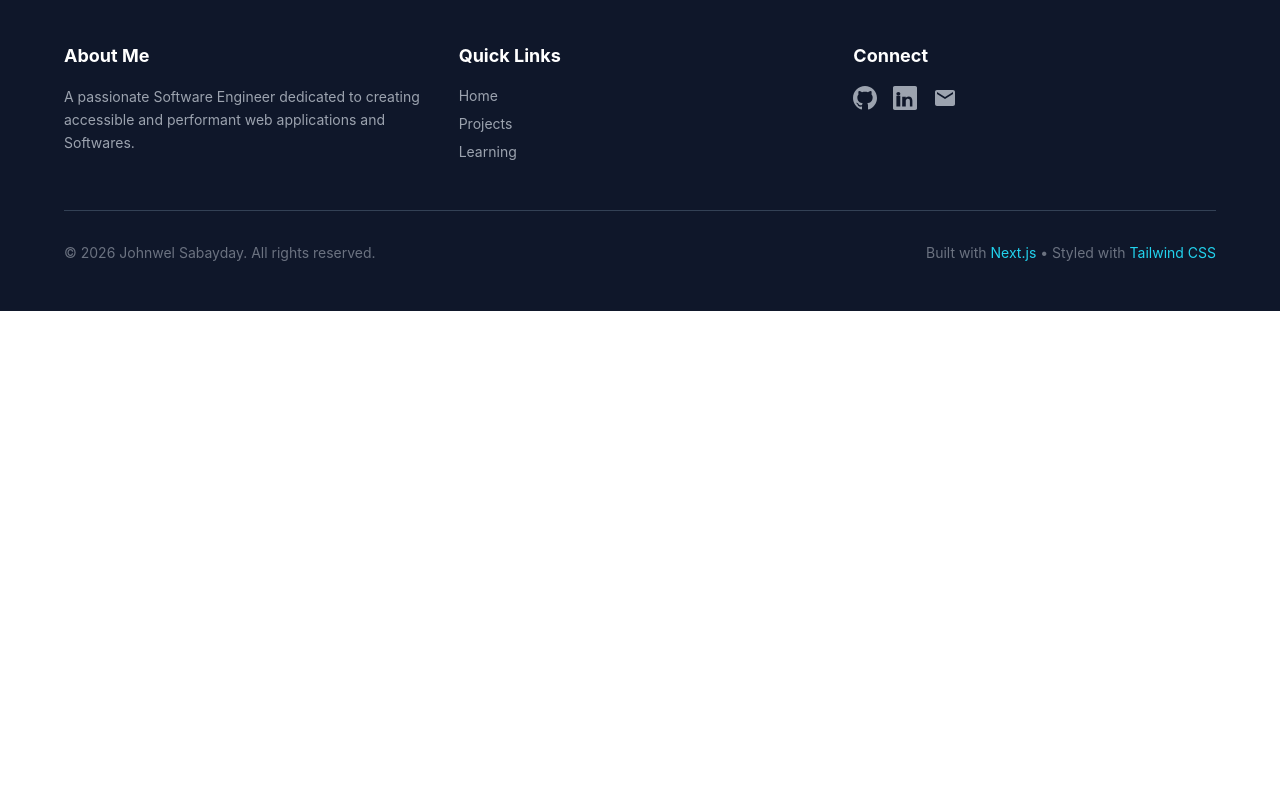
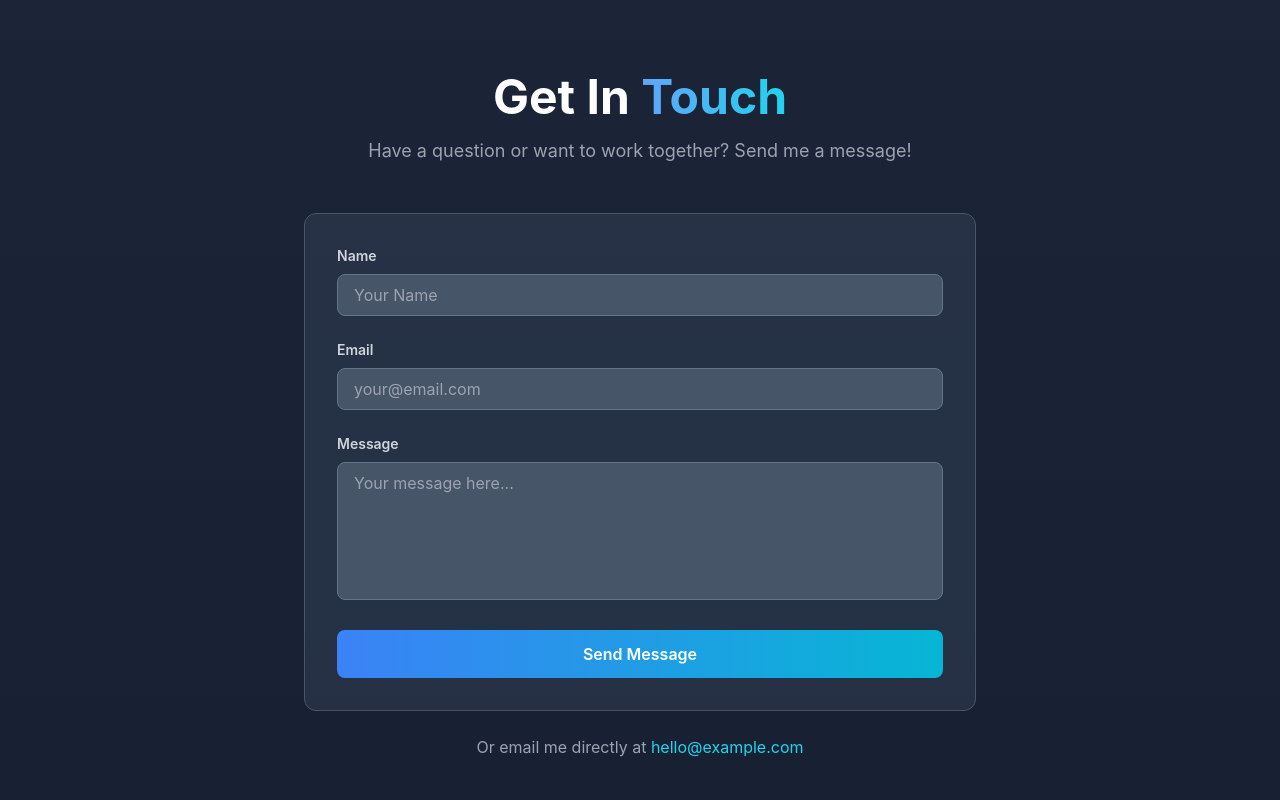
Before and after one commit to itscloudyy/FinalPortfolio_Sabayday, a Next.js app: page / in a window 1280 px wide. Shown: the part 2760-3560 px from the top of the page. Before the commit the page ends 3071 px from the top, so only its background shows below. Built offline with nearby package versions, Linux system fonts and the light colour scheme; no server answers.

Commit message:
inquiry updated

```diff
--- /dev/null
+++ b/app/api/contact/route.ts
@@ -0,0 +1,66 @@
+import { NextRequest, NextResponse } from 'next/server';
+
+export async function POST(request: NextRequest) {
+  try {
+    const { name, email, message } = await request.json();
+
+    // Validate input
+    if (!name || !email || !message) {
+      return NextResponse.json(
+        { error: 'Missing required fields' },
+        { status: 400 }
+      );
+    }
+
+    // TODO: Integrate email service here
+    // Option 1: Use Resend (recommended)
+    // const { Resend } = require('resend');
+    // const resend = new Resend(process.env.RESEND_API_KEY);
+    // await resend.emails.send({
+    //   from: 'onboarding@resend.dev',
+    //   to: process.env.CONTACT_EMAIL,
+    //   subject: `New message from ${name}`,
+    //   html: `<p><strong>From:</strong> ${name}</p><p><strong>Email:</strong> ${email}</p><p><strong>Message:</strong></p><p>${message}</p>`,
+    // });
+
+    // Option 2: Use SendGrid
+    // const sgMail = require('@sendgrid/mail');
+    // sgMail.setApiKey(process.env.SENDGRID_API_KEY);
+    // await sgMail.send({
+    //   to: process.env.CONTACT_EMAIL,
+    //   from: process.env.SENDGRID_FROM_EMAIL,
+    //   subject: `New message from ${name}`,
+    //   html: `<p><strong>From:</strong> ${name}</p><p><strong>Email:</strong> ${email}</p><p><strong>Message:</strong></p><p>${message}</p>`,
+    // });
+
+    // Option 3: Use Nodemailer (requires Gmail setup)
+    // import nodemailer from 'nodemailer';
+    // const transporter = nodemailer.createTransport({
+    //   service: 'gmail',
+    //   auth: {
+    //     user: process.env.EMAIL_USER,
+    //     pass: process.env.EMAIL_PASSWORD,
+    //   },
+    // });
+    // await transporter.sendMail({
+    //   from: process.env.EMAIL_USER,
+    //   to: process.env.CONTACT_EMAIL,
+    //   subject: `New message from ${name}`,
+    //   html: `<p><strong>From:</strong> ${name}</p><p><strong>Email:</strong> ${email}</p><p><strong>Message:</strong></p><p>${message}</p>`,
+    // });
+
+    // Log for now (remove after adding email service)
+    console.log('Contact form submission:', { name, email, message });
+
+    return NextResponse.json(
+      { success: true, message: 'Email sent successfully' },
+      { status: 200 }
+    );
+  } catch (error) {
+    console.error('Contact form error:', error);
+    return NextResponse.json(
+      { error: 'Failed to send message' },
+      { status: 500 }
+    );
+  }
+}
--- a/app/page.tsx
+++ b/app/page.tsx
@@ -3,6 +3,7 @@ import BigThree from "@/components/BigThree";
 import GrowthTab from "@/components/GrowthTab";
 import Navigation from "@/components/Navigation";
 import Footer from "@/components/Footer";
+import ContactForm from "@/components/ContactForm";
 
 export default function Home() {
   return (
@@ -11,6 +12,7 @@ export default function Home() {
       <Hero />
       <BigThree />
       <GrowthTab />
+      <ContactForm />
       <Footer />
     </main>
   );
--- /dev/null
+++ b/components/ContactForm.tsx
@@ -0,0 +1,147 @@
+'use client';
+
+import { useEffect, useState } from 'react';
+import emailjs from '@emailjs/browser';
+
+export default function ContactForm() {
+  const [formData, setFormData] = useState({
+    name: '',
+    email: '',
+    message: ''
+  });
+  const [status, setStatus] = useState<'idle' | 'loading' | 'success' | 'error'>('idle');
+  const [message, setMessage] = useState('');
+
+  // Initialize EmailJS once on component mount
+  useEffect(() => {
+    emailjs.init(process.env.NEXT_PUBLIC_EMAILJS_PUBLIC_KEY || '');
+  }, []);
+
+  const handleChange = (e: React.ChangeEvent<HTMLInputElement | HTMLTextAreaElement>) => {
+    const { name, value } = e.target;
+    setFormData(prev => ({
+      ...prev,
+      [name]: value
+    }));
+  };
+
+  const handleSubmit = async (e: React.FormEvent<HTMLFormElement>) => {
+    e.preventDefault();
+    setStatus('loading');
+
+    try {
+      const response = await emailjs.send(
+        process.env.NEXT_PUBLIC_EMAILJS_SERVICE_ID || '',
+        process.env.NEXT_PUBLIC_EMAILJS_TEMPLATE_ID || '',
+        {
+          from_name: formData.name,
+          from_email: formData.email,
+          message: formData.message,
+          to_email: process.env.NEXT_PUBLIC_CONTACT_EMAIL || 'your@email.com',
+        }
+      );
+
+      if (response.status === 200) {
+        setStatus('success');
+        setMessage('Message sent successfully! I\'ll get back to you soon.');
+        setFormData({ name: '', email: '', message: '' });
+
+        setTimeout(() => {
+          setStatus('idle');
+          setMessage('');
+        }, 5000);
+      }
+    } catch (err) {
+      setStatus('error');
+      setMessage('Failed to send message. Please try again or email me directly.');
+      setTimeout(() => setStatus('idle'), 5000);
+    }
+  };
+
+  return (
+    <section id="contact" className="py-20 px-4 sm:px-6 lg:px-8 bg-slate-800/50">
+      <div className="max-w-2xl mx-auto">
+        <div className="text-center mb-12">
+          <h2 className="text-4xl sm:text-5xl font-bold mb-4">
+            Get In <span className="bg-gradient-to-r from-blue-400 to-cyan-400 bg-clip-text text-transparent">Touch</span>
+          </h2>
+          <p className="text-gray-400 text-lg">
+            Have a question or want to work together? Send me a message!
+          </p>
+        </div>
+
+        <form onSubmit={handleSubmit} className="bg-slate-700/50 rounded-xl p-8 border border-slate-600">
+          <div className="mb-6">
+            <label htmlFor="name" className="block text-sm font-semibold mb-2 text-gray-300">
+              Name
+            </label>
+            <input
+              type="text"
+              id="name"
+              name="name"
+              value={formData.name}
+              onChange={handleChange}
+              required
+              className="w-full px-4 py-2 bg-slate-600 border border-slate-500 rounded-lg text-white placeholder-gray-400 focus:outline-none focus:border-cyan-400 transition"
+              placeholder="Your Name"
+            />
+          </div>
+
+          <div className="mb-6">
+            <label htmlFor="email" className="block text-sm font-semibold mb-2 text-gray-300">
+              Email
+            </label>
+            <input
+              type="email"
+              id="email"
+              name="email"
+              value={formData.email}
+              onChange={handleChange}
+              required
+              className="w-full px-4 py-2 bg-slate-600 border border-slate-500 rounded-lg text-white placeholder-gray-400 focus:outline-none focus:border-cyan-400 transition"
+              placeholder="your@email.com"
+            />
+          </div>
+
+          <div className="mb-6">
+            <label htmlFor="message" className="block text-sm font-semibold mb-2 text-gray-300">
+              Message
+            </label>
+            <textarea
+              id="message"
+              name="message"
+              value={formData.message}
+              onChange={handleChange}
+              required
+              rows={5}
+              className="w-full px-4 py-2 bg-slate-600 border border-slate-500 rounded-lg text-white placeholder-gray-400 focus:outline-none focus:border-cyan-400 transition resize-none"
+              placeholder="Your message here..."
+            />
+          </div>
+
+          {message && (
+            <div className={`mb-6 p-4 rounded-lg text-center ${
+              status === 'success'
+                ? 'bg-green-500/20 text-green-300'
+                : 'bg-red-500/20 text-red-300'
+            }`}>
+              {message}
+            </div>
+          )}
+
+          <button
+            type="submit"
+            disabled={status === 'loading'}
+            className="w-full px-8 py-3 bg-gradient-to-r from-blue-500 to-cyan-500 rounded-lg font-semibold hover:shadow-lg hover:shadow-cyan-500/50 transition transform hover:scale-105 disabled:opacity-50"
+          >
+            {status === 'loading' ? 'Sending...' : 'Send Message'}
+          </button>
+        </form>
+
+        <p className="text-center text-gray-400 mt-6">
+          Or email me directly at <a href="mailto:hello@example.com" className="text-cyan-400 hover:underline">hello@example.com</a>
+        </p>
+      </div>
+    </section>
+  );
+}
```
Also changed, not shown: package.json (+8 -7 lines), 1 other file (tests, documents, lock files or other folders).
